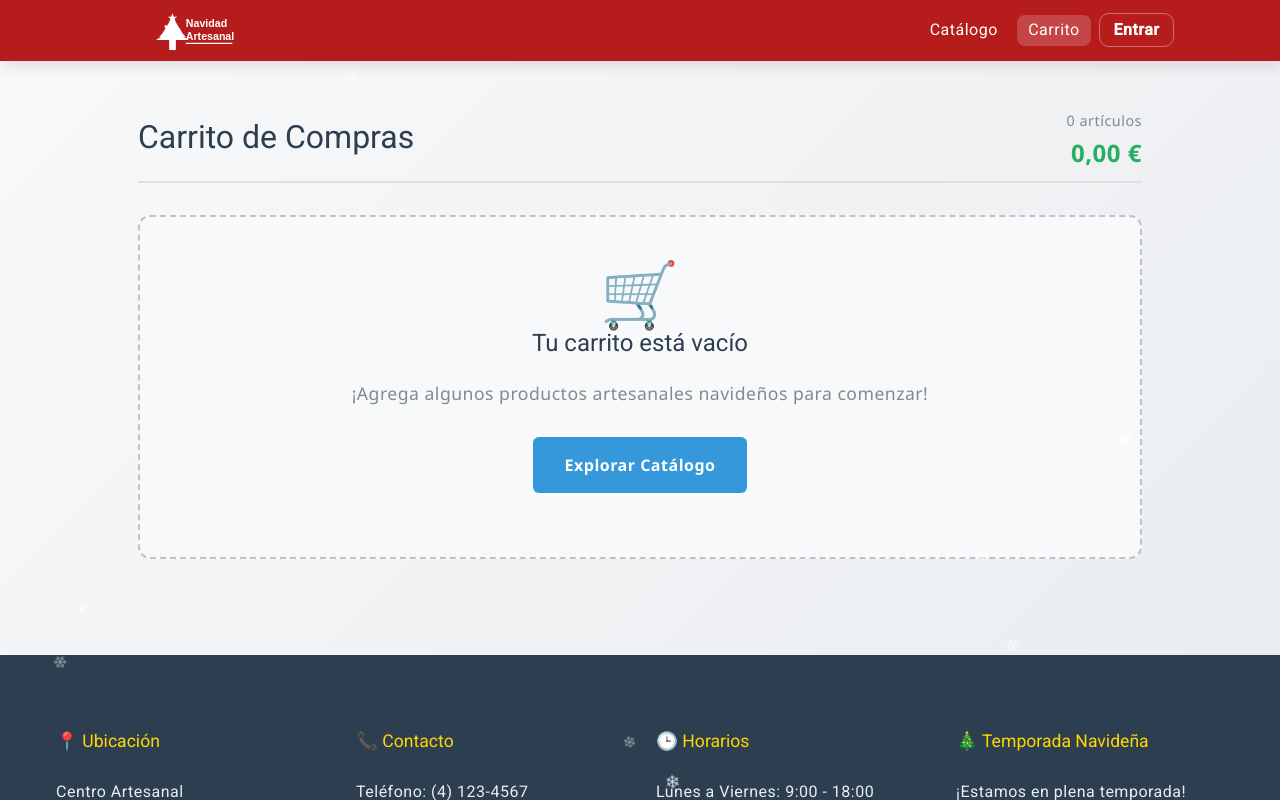
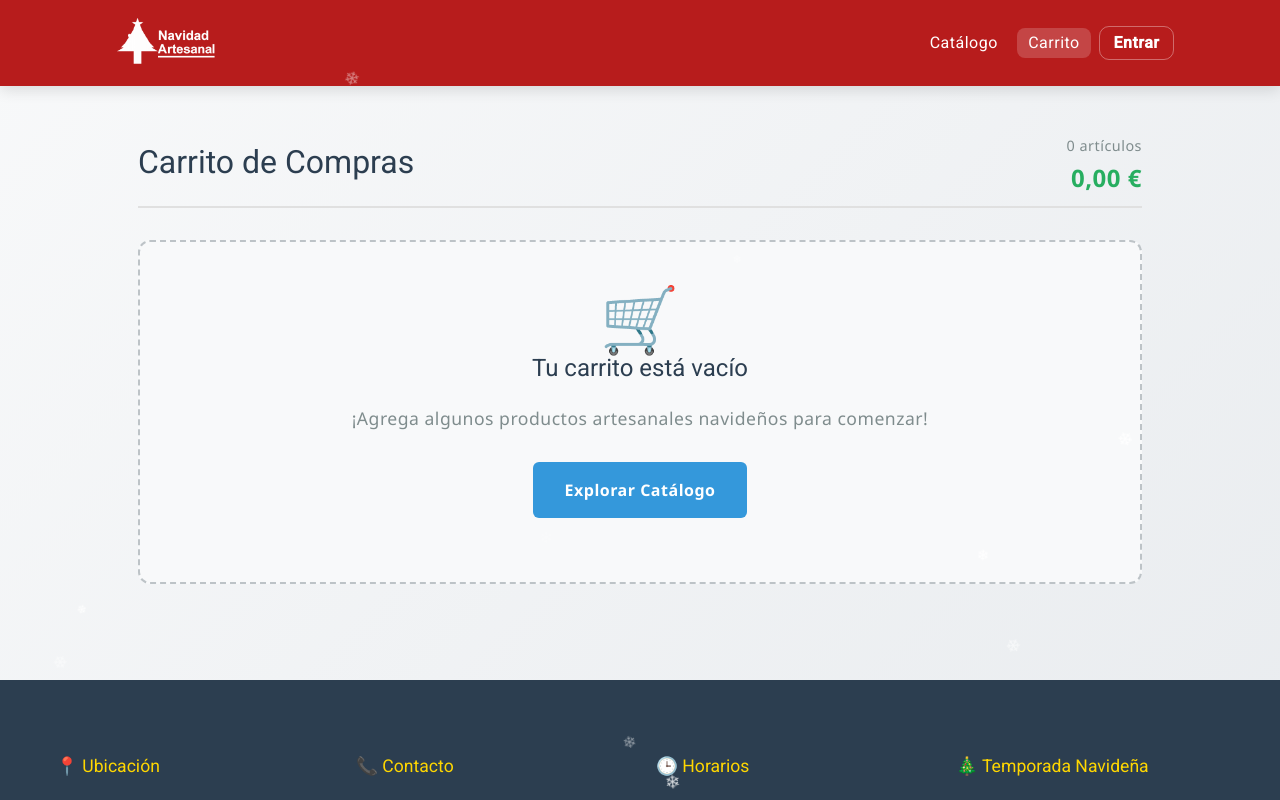
Before and after one commit to jorgebls/navidad-artesanal, an Angular app in the folder web/: page /carrito in a window 1280 px wide. Built offline with nearby package versions, Linux system fonts and the light colour scheme.

Commit message:
cambio de logo en el header y footer

```diff
--- a/web/src/app/shared/components/footer/footer.component.html
+++ b/web/src/app/shared/components/footer/footer.component.html
@@ -32,7 +32,7 @@
 
       <div class="footer-bottom">
         <div class="footer-logo">
-          <img src="assets/img/logo.svg" alt="Navidad Artesanal" class="logo">
+          <img src="assets/img/logo.png" alt="Navidad Artesanal" class="logo">
         </div>
         <p>&copy; {{ currentYear }} Navidad Artesanal. Todos los derechos reservados. ✨ Hecho con amor para tu familia ✨</p>
       </div>
--- a/web/src/app/shared/components/footer/footer.component.scss
+++ b/web/src/app/shared/components/footer/footer.component.scss
@@ -46,7 +46,7 @@
 
   .footer-logo {
     .logo {
-      height: 40px;
+      height: 80px;
       width: auto;
       filter: brightness(0) invert(1); // Hace el logo blanco
     }
--- a/web/src/app/shared/components/header/header.component.html
+++ b/web/src/app/shared/components/header/header.component.html
@@ -1,7 +1,7 @@
 <header class="header">
     <div class="wrap">
       <a routerLink="/" class="brand" aria-label="Inicio Navidad Artesanal">
-        <img src="assets/img/logo.svg" alt="Navidad Artesanal" class="brand-logo">
+        <img src="assets/img/logo.png" alt="Navidad Artesanal" class="brand-logo">
         <span class="brand-name">Navidad Artesanal</span>
       </a>
 
--- a/web/src/app/shared/components/header/header.component.scss
+++ b/web/src/app/shared/components/header/header.component.scss
@@ -5,8 +5,11 @@
   }
 
   .wrap {
-    max-width: 1100px; margin: 0 auto; padding: .65rem 1rem;
-    display: flex; align-items: center; justify-content: space-between; gap: 1rem;
+    max-width: 1100px;
+    margin: 0 auto;
+    padding: .2rem 1rem;
+    display: flex;
+    align-items: center; justify-content: space-between; gap: 1rem;
   }
 
   .brand {
@@ -14,7 +17,7 @@
     color: #fff; text-decoration: none; font-weight: 700; letter-spacing: .2px;
   }
   .brand-logo {
-    height: 40px;
+    height: 80px;
     width: auto;
     filter: brightness(0) invert(1); // Hace el logo blanco
   }
```
Also changed, not shown: web/public/assets/img/logo.png (added), 1 other file (tests, documents, lock files or other folders).
